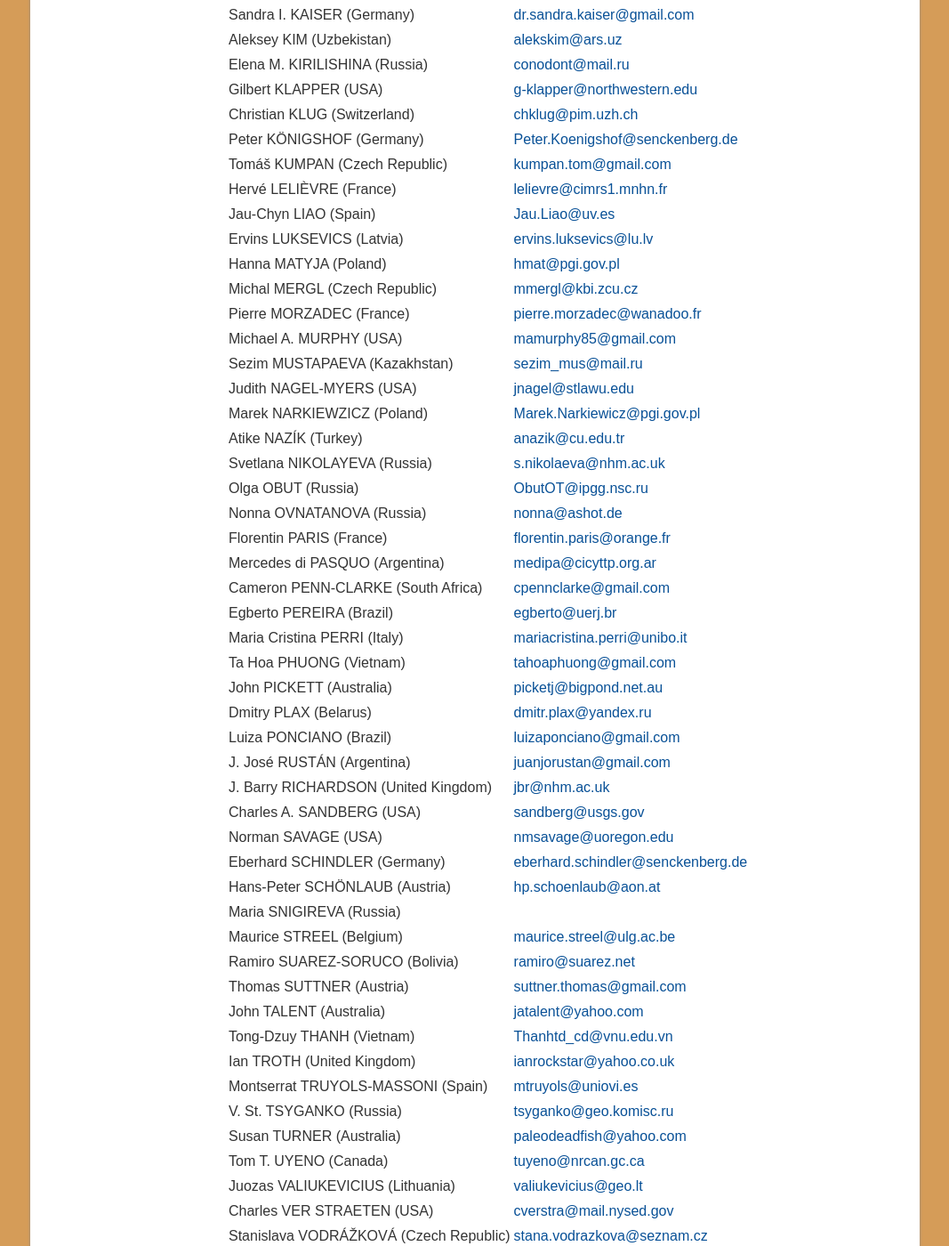
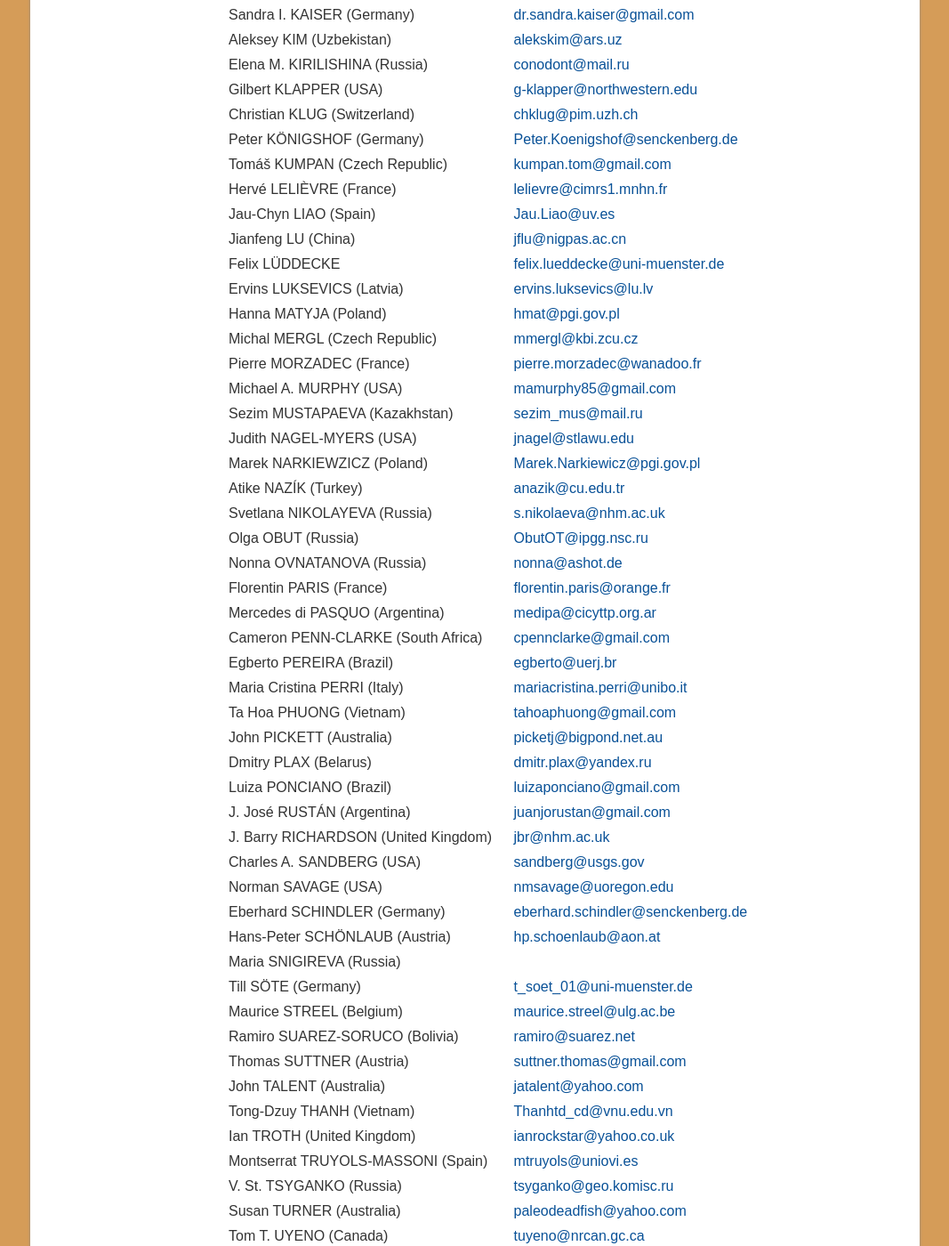
Before and after one commit to i-c-stratigraphy/subcommission-devonian, a Jekyll site: the page built from pages/members.md, in a window 1280 px wide and 1400 px high, scrolled down 2413 px. Shown: the whole window at 89% size, without its empty margins (106-1173 px from the left). Built offline with Jekyll 4.4.1, drawn with Linux system fonts in a browser that asks for light colours; some of the changed text lies outside the part shown.

Commit message:
Update members.md

```diff
--- a/pages/members.md
+++ b/pages/members.md
@@ -91,6 +91,8 @@ Peter KÖNIGSHOF (Germany)  | <Peter.Koenigshof@senckenberg.de>
 Tomáš KUMPAN (Czech Republic)  | <kumpan.tom@gmail.com>
 Hervé LELIÈVRE (France)  | <lelievre@cimrs1.mnhn.fr>
 Jau-Chyn LIAO (Spain)  | <Jau.Liao@uv.es>
+Jianfeng LU (China)  |  <jflu@nigpas.ac.cn>
+Felix LÜDDECKE  | <felix.lueddecke@uni-muenster.de>
 Ervins LUKSEVICS (Latvia)  | <ervins.luksevics@lu.lv>
 Hanna MATYJA (Poland)  | <hmat@pgi.gov.pl>
 Michal MERGL (Czech Republic)  | <mmergl@kbi.zcu.cz>
@@ -119,6 +121,7 @@ Norman SAVAGE (USA)  | <nmsavage@uoregon.edu>
 Eberhard SCHINDLER (Germany)  | <eberhard.schindler@senckenberg.de>
 Hans-Peter SCHÖNLAUB (Austria)  | <hp.schoenlaub@aon.at>
 Maria SNIGIREVA (Russia) |
+Till SÖTE (Germany)  | <t_soet_01@uni-muenster.de>
 Maurice STREEL (Belgium)  | <maurice.streel@ulg.ac.be>
 Ramiro SUAREZ-SORUCO (Bolivia)  | <ramiro@suarez.net>
 Thomas SUTTNER (Austria)  | <suttner.thomas@gmail.com>
```
Also changed, not shown: other parts of pages/members.md (+2 -0 lines).
